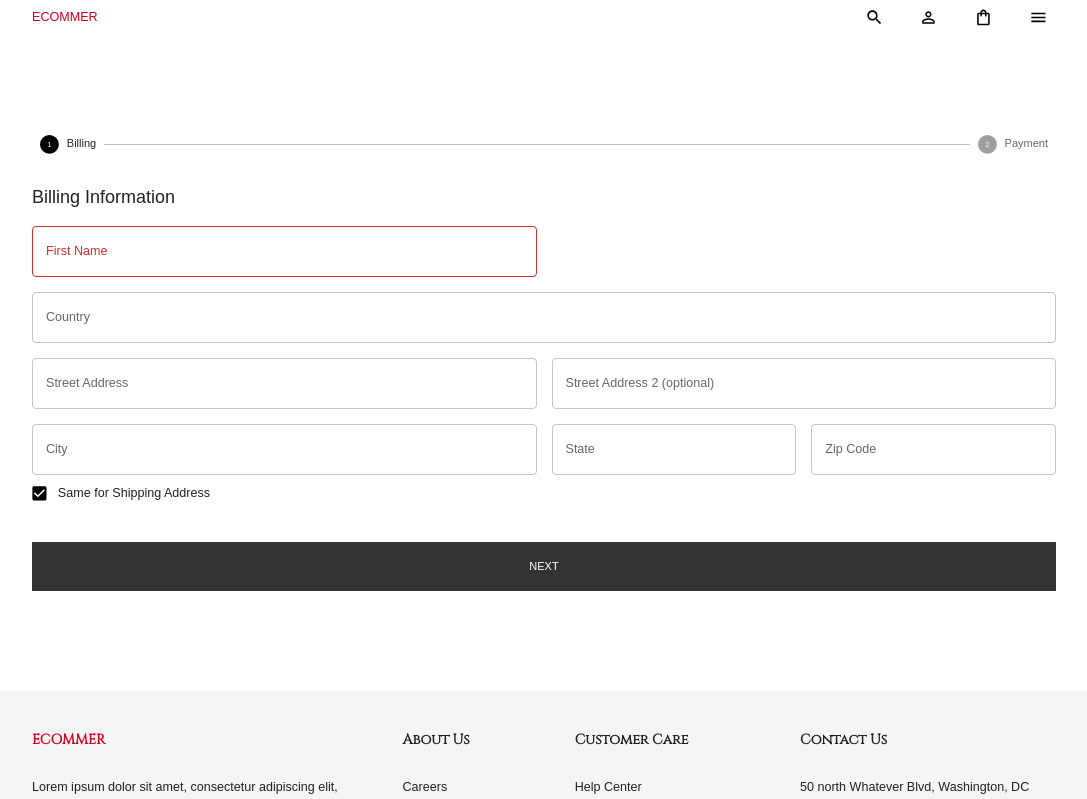
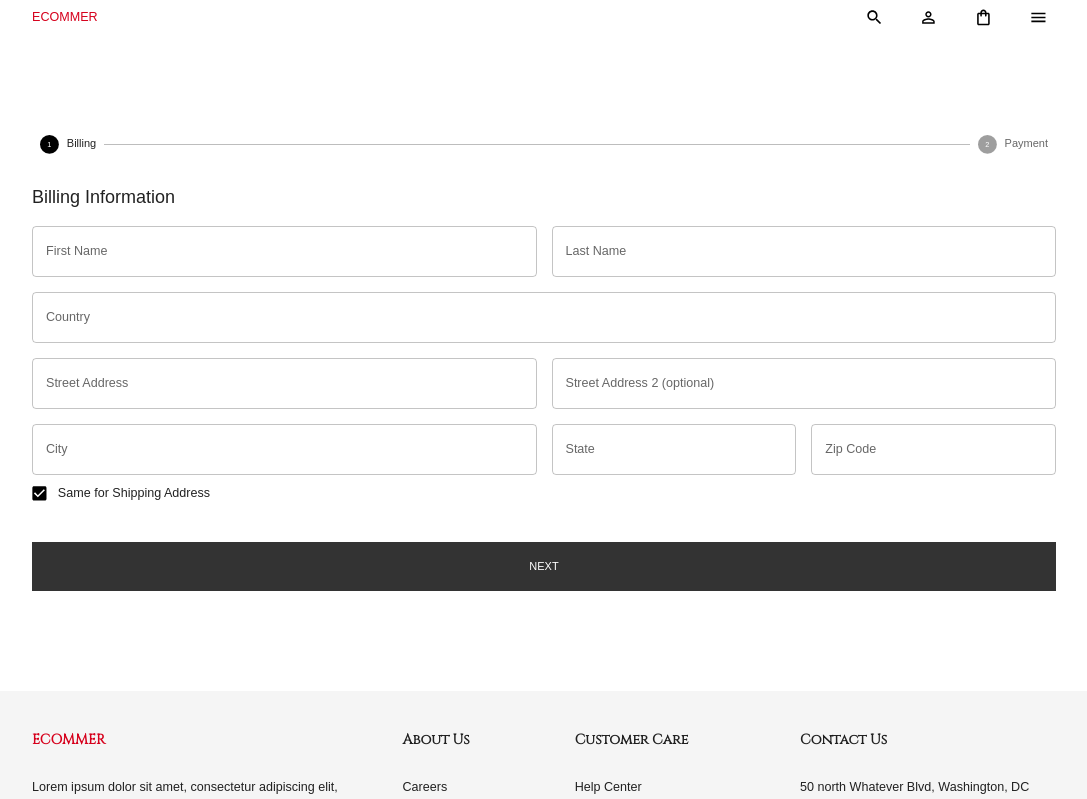
Before and after one commit to VavasseurKevin/react-ecommerce-strapi, a React (Create React App) app in the folder client/: page /checkout in a window 1280 px wide. Shown: the top 799 px of the page, without its empty margins (96-1183 px from the left). Built offline with nearby package versions, Linux system fonts and the light colour scheme; a web font is replaced by a local one.

Commit message:
Fix AddressForm

```diff
--- a/client/src/scenes/checkout/AddressForm.jsx
+++ b/client/src/scenes/checkout/AddressForm.jsx
@@ -13,17 +13,16 @@ const AddressForm = ({
 }) => {
   const isNonMobile = useMediaQuery("(min-width:600px)");
 
-  // dynamiquement des noms de champs en ajoutant un préfixe spécifique
+  // these functions allow for better code readability
   const formattedName = (field) => `${type}.${field}`;
 
-  // vérifier si un champ spécifique a été touché et s'il a une erreur associée dans un formulaire.
   const formattedError = (field) =>
     Boolean(
       getIn(touched, formattedName(field)) &&
         getIn(errors, formattedName(field))
     );
 
-    const formattedHelper = (field) =>
+  const formattedHelper = (field) =>
     getIn(touched, formattedName(field)) && getIn(errors, formattedName(field));
 
   return (
@@ -43,9 +42,21 @@ const AddressForm = ({
         onChange={handleChange}
         value={values.firstName}
         name={formattedName("firstName")}
-        error={formattedName("firstName")}
+        error={formattedError("firstName")}
         helperText={formattedHelper("firstName")}
-        sx = {{gridColumn: "span 2"}}
+        sx={{ gridColumn: "span 2" }}
+      />
+      <TextField
+        fullWidth
+        type="text"
+        label="Last Name"
+        onBlur={handleBlur}
+        onChange={handleChange}
+        value={values.lastName}
+        name={formattedName("lastName")}
+        error={formattedError("lastName")}
+        helperText={formattedHelper("lastName")}
+        sx={{ gridColumn: "span 2" }}
       />
       <TextField
         fullWidth
@@ -122,4 +133,5 @@ const AddressForm = ({
     </Box>
   );
 };
+
 export default AddressForm;
```
